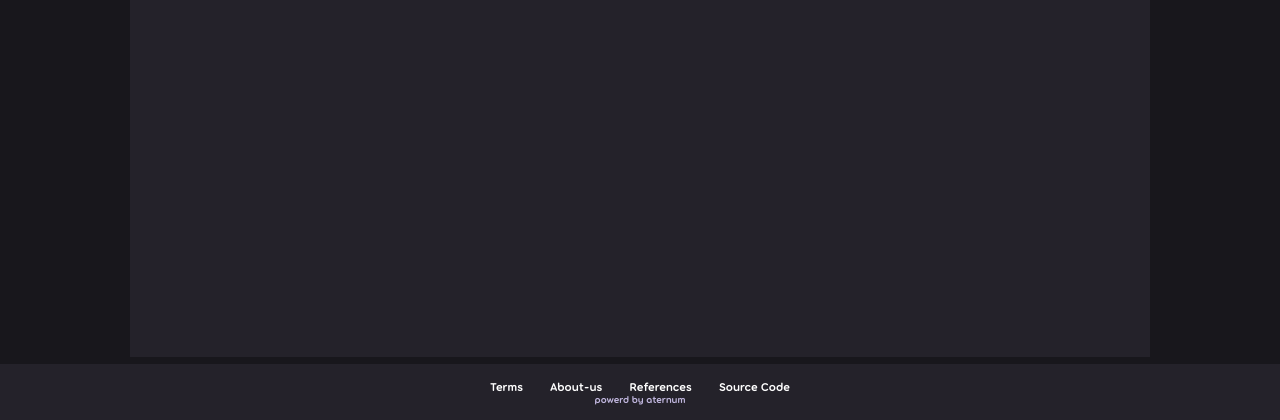
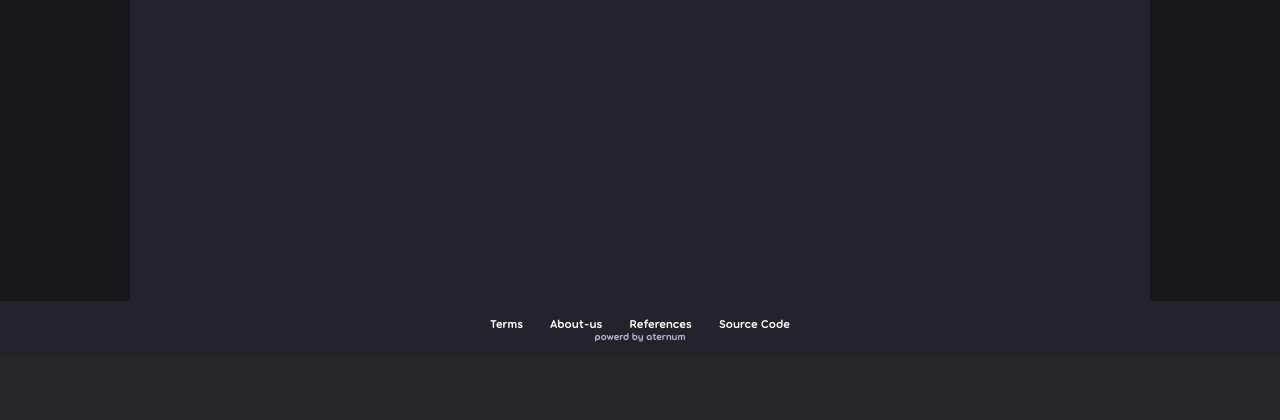
Before and after one commit to bakasibruceto/Arternum, a PHP site: page /home.html in a window 1280 px wide. Shown: the part 680-1100 px from the top of the page. After the commit the page ends 1022 px from the top, so only its background shows below. Run offline with PHP 8.4, Linux system fonts and the light colour scheme.

Commit message:
Footer Zoom In & Out Fixed

```diff
--- a/CSS/src/default.css
+++ b/CSS/src/default.css
@@ -5,13 +5,13 @@
   font-family: 'custom';
 }
 
-.con {
+/* .con {
   display: flex;
-
-}
+} */
 
 
 html {
+  height: 100%;
   scroll-behavior: smooth;
 }
 
@@ -22,6 +22,13 @@ body {
   height: 100%;
 }
 
+#whole-page{
+  position: relative;
+  display: flex;
+  flex-direction: column;
+  min-height: 100vh;
+}
+
 #content {
   background-color: #24222a;
   align-items: center;
@@ -29,6 +36,7 @@ body {
   margin-left: 130px;
   margin-right: 130px;
   color: white;
+
 }
 
 
@@ -41,8 +49,6 @@ body {
   padding: 30px 100px 30px 100px;
   color: white;
   background-color: #242222;
-
-
 
 }
 
@@ -145,7 +151,6 @@ body {
 
 #footer {
 
-
   background-color: #24222a;
   margin-top: 7px;
   text-align: center;
@@ -154,6 +159,7 @@ body {
   color: #c2b8e0;
   position: absolute;
   width: 100%;
+  bottom: 0;
 
 }
 
--- a/home.html
+++ b/home.html
@@ -10,6 +10,7 @@
 </head>
 
 <body>
+    <div id="whole-page">
     <div id="action">
         <div id="wrapper"></div>
         <div id="drop">
@@ -141,6 +142,7 @@
             <h5>powerd by aternum</h5>
         </div>
     </footer>
+    </div>
 </body>
 
 </html>
```
